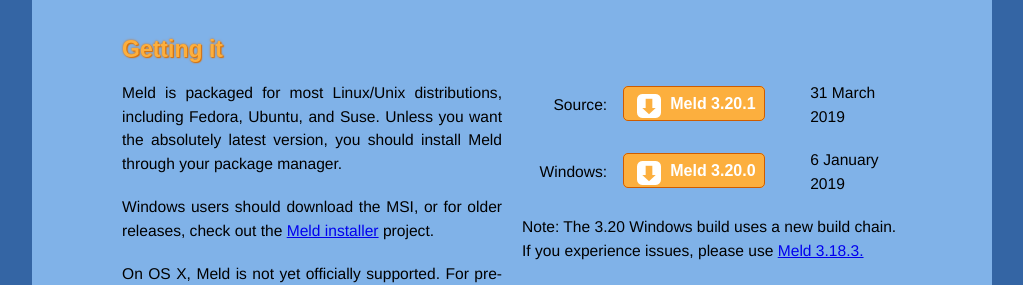
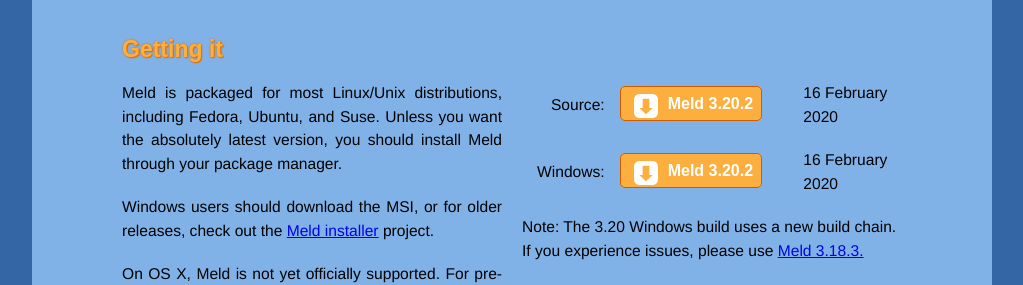
Before and after one commit to meld/meld.github.com, a Jekyll site: the page built from index.html, in a window 1280 px wide. Shown: the part 781-1066 px from the top of the page, without its empty margins (128-1151 px from the left). Built offline with Jekyll 4.4.1, drawn with Linux system fonts in a browser that asks for light colours; nearby versions of some CDN libraries; some web fonts are replaced.

Commit message:
Meld 3.20.2

```diff
--- a/index.html
+++ b/index.html
@@ -81,15 +81,15 @@
               Source:
             </td>
             <td class="download">
-              <a href="https://download.gnome.org/sources/meld/3.20/meld-3.20.1.tar.xz" onClick="recordOutboundLink(this, 'Download', 'Source', 'meld-3.20.1.tar.xz'); return false;">
+              <a href="https://download.gnome.org/sources/meld/3.20/meld-3.20.2.tar.xz" onClick="recordOutboundLink(this, 'Download', 'Source', 'meld-3.20.2.tar.xz'); return false;">
                 <span>
                   <img src="images/downloadicon.png" width="24" height="24"/>
-                  Meld 3.20.1
+                  Meld 3.20.2
                 </span>
               </a>
             </td>
             <td style="padding-left: 1em;">
-              31 March 2019
+              16 February 2020
             </td>
           </tr>
           <tr>
@@ -97,15 +97,15 @@
               Windows:
             </td>
             <td class="download">
-              <a href="https://download.gnome.org/binaries/win32/meld/3.20/Meld-3.20.0-mingw.msi" onClick="recordOutboundLink(this, 'Download', 'Source', 'Meld-3.20.0-mingw.msi'); return false;">
+              <a href="https://download.gnome.org/binaries/win32/meld/3.20/Meld-3.20.2-mingw.msi" onClick="recordOutboundLink(this, 'Download', 'Source', 'Meld-3.20.2-mingw.msi'); return false;">
                 <span>
                   <img src="images/downloadicon.png" width="24" height="24"/>
-                  Meld 3.20.0
+                  Meld 3.20.2
                 </span>
               </a>
             </td>
             <td style="padding-left: 1em;">
-              6 January 2019
+              16 February 2020
             </td>
           </tr>
           <tr>
```
Also changed, not shown: _posts/2020-2-16-Meld 3.20.2.md (added, +36 -0 lines).
